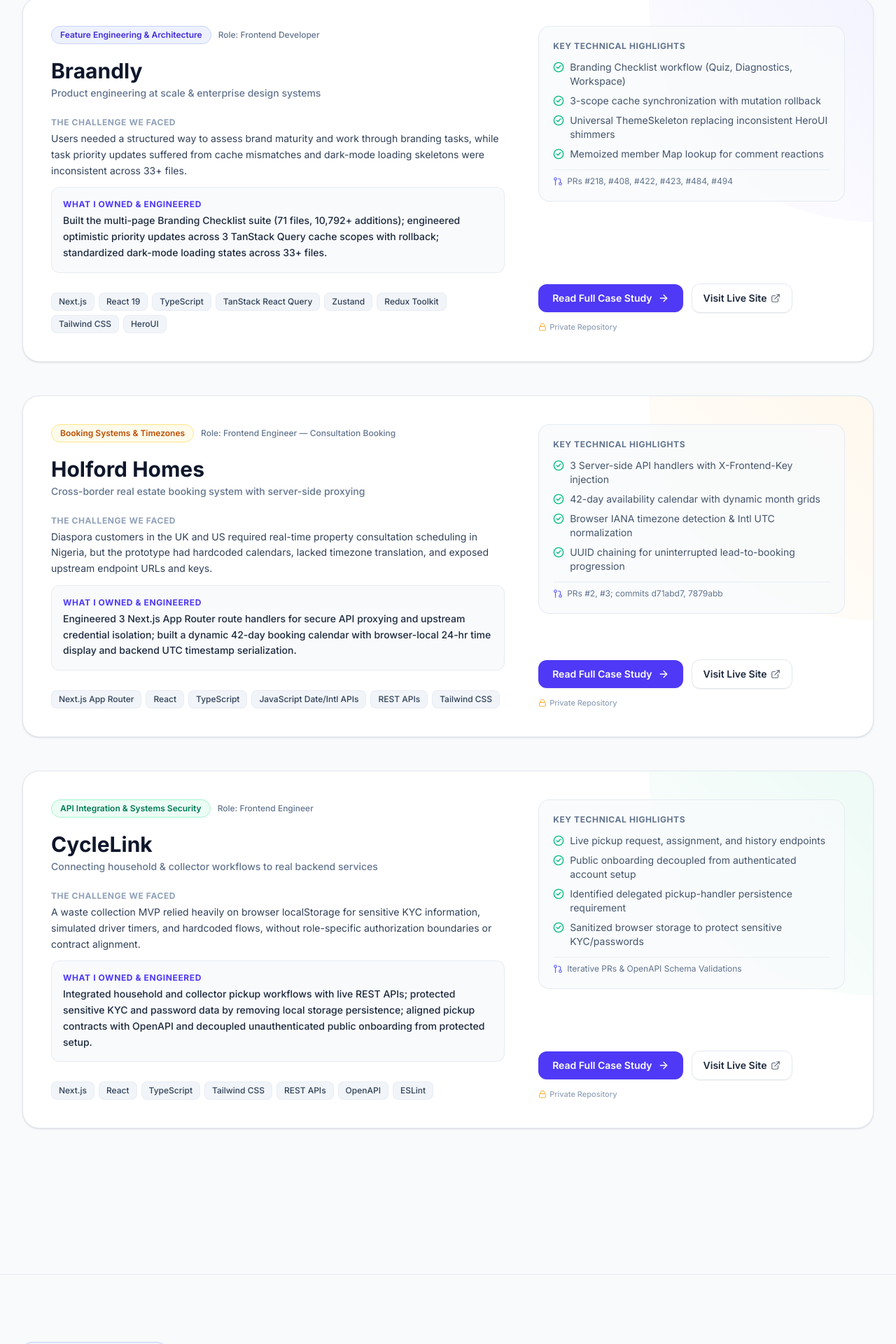
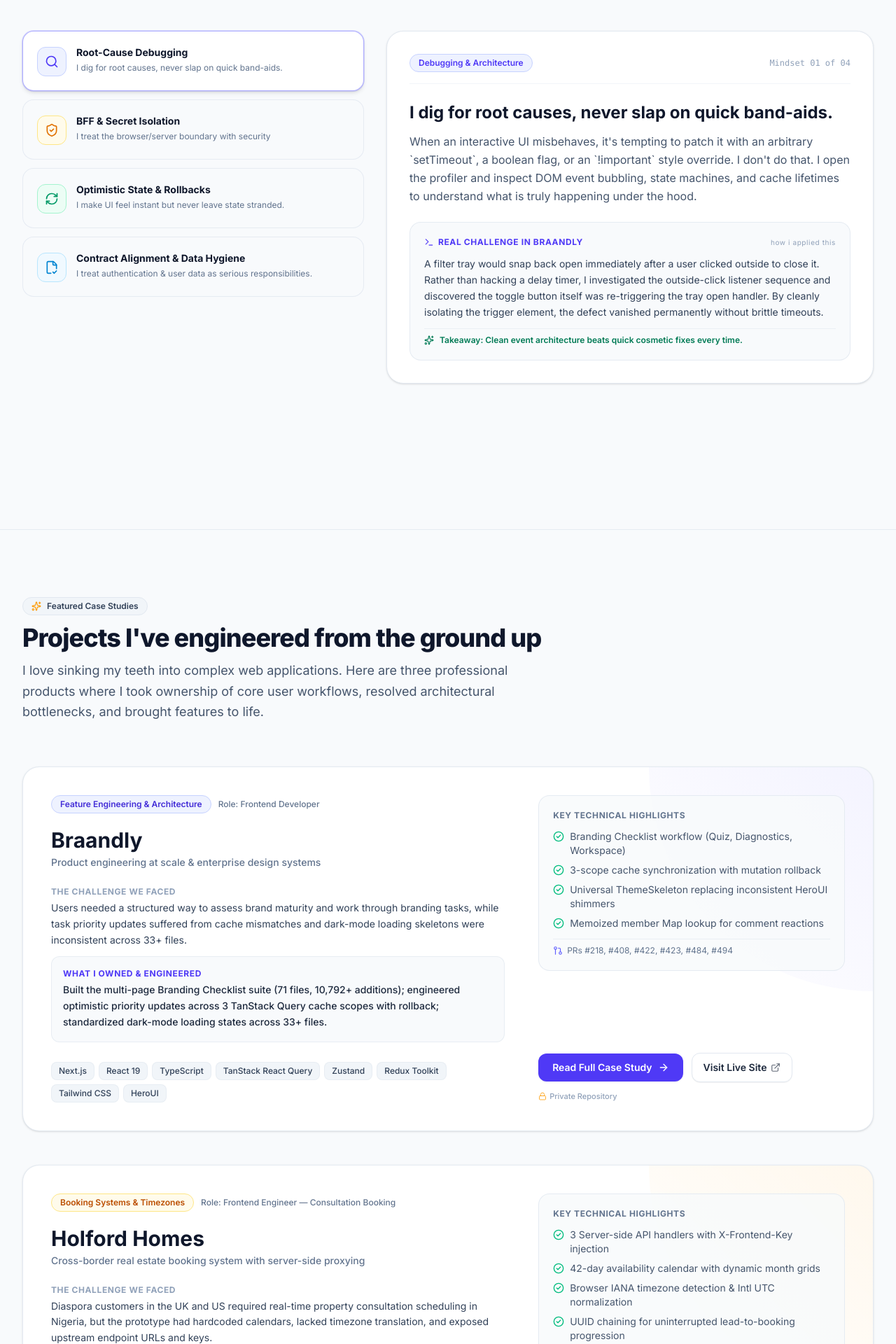
Before and after one commit to Darasimi010/portfolio, a Next.js app: page / in a window 1280 px wide. Shown: the part 2452-4372 px from the top of the page at 70% size. Built offline with nearby package versions, Linux system fonts and the light colour scheme.

Commit message:
Moved EngineeringPillars ahead of FeaturedWork

```diff
--- a/app/page.tsx
+++ b/app/page.tsx
@@ -17,8 +17,8 @@
       <main className="space-y-20 sm:space-y-28 py-8 sm:py-16">
         <Hero />
         <AboutMe />
+        <EngineeringPillars />
         <FeaturedWork />
-        <EngineeringPillars />
         <ExperienceTimeline />
         <ContactSection />
       </main>
```
